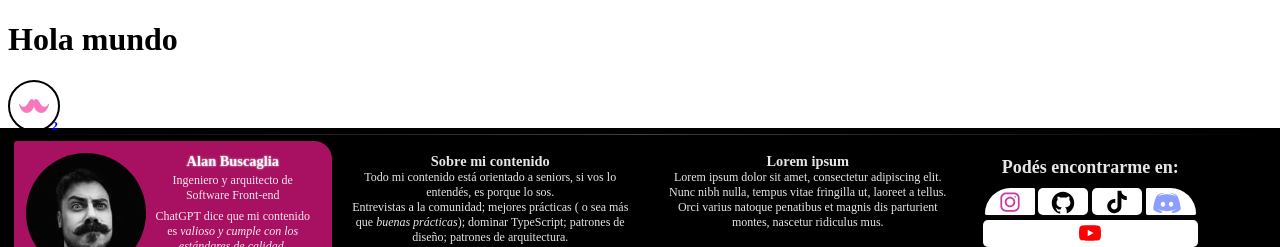
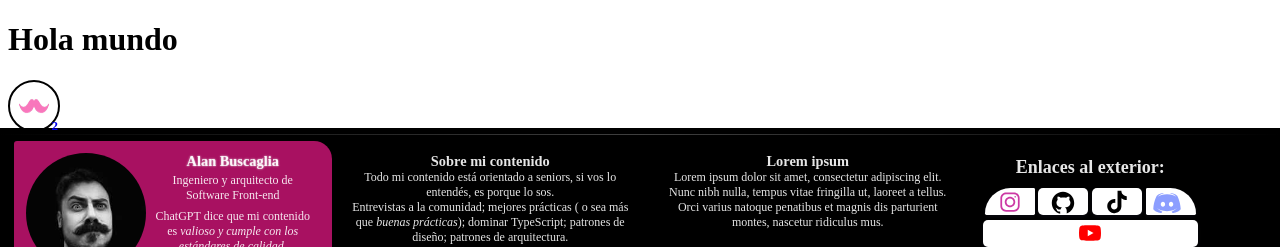
Before and after one commit to Gentleman-Programming/gentleman-programming-web, a Next.js app: page / in a window 1280 px wide. Shown: the top 247 px of the page. Built offline with nearby package versions, Linux system fonts and the light colour scheme.

Commit message:
mod content : clean header

```diff
--- a/app/components/Footer/Controller.tsx
+++ b/app/components/Footer/Controller.tsx
@@ -16,7 +16,7 @@ import {
 const Controller = () => {
   return (
     <section className={controlStyles.footer__controller}>
-      <header>Podés encontrarme en:</header>
+      <header>Enlaces al exterior:</header>
       <section className={controlStyles.footer__controllerup}>
         <button className={controlStyles.footer__controllercard1}>
           <InstagramIcon />
```
